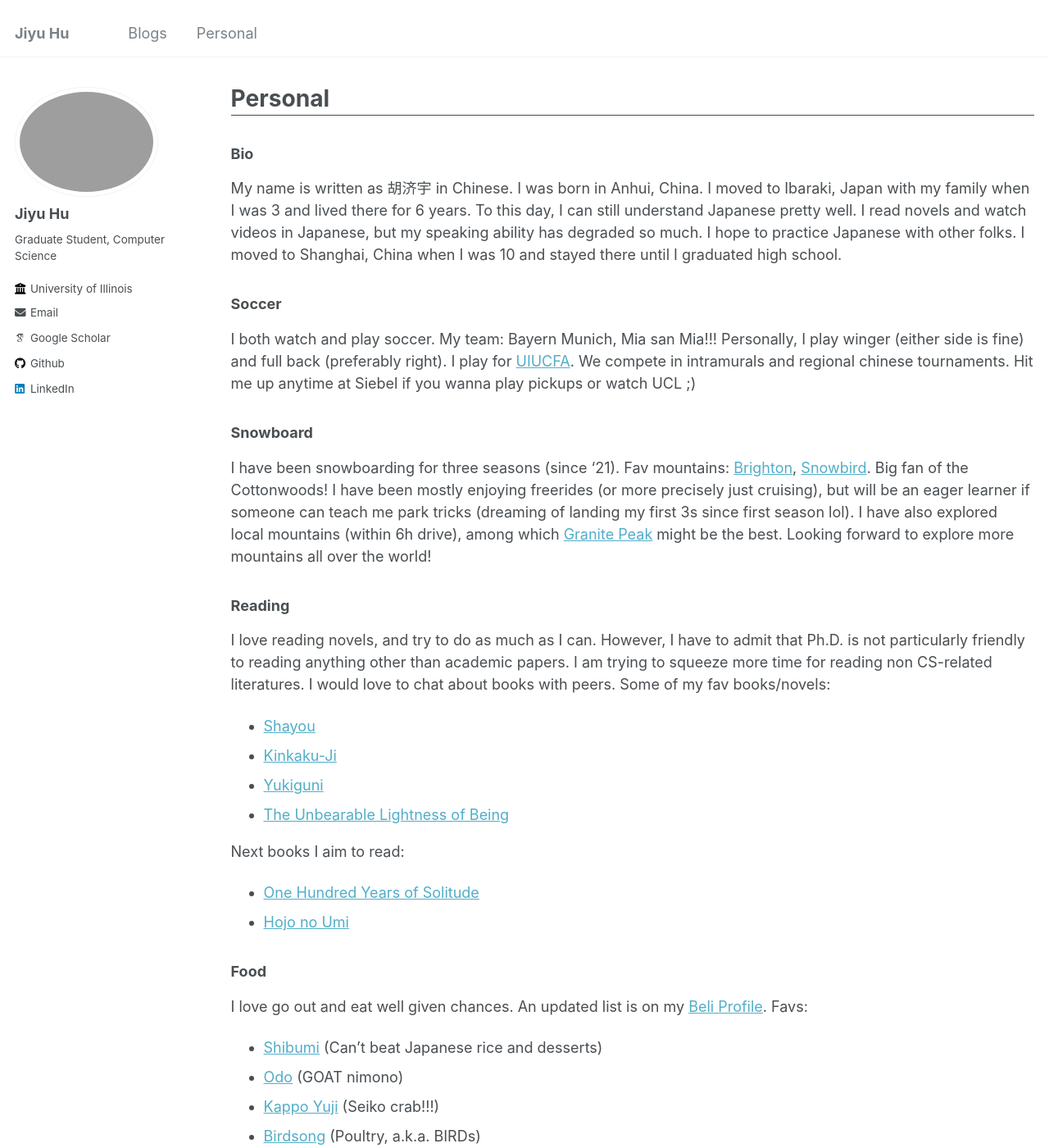
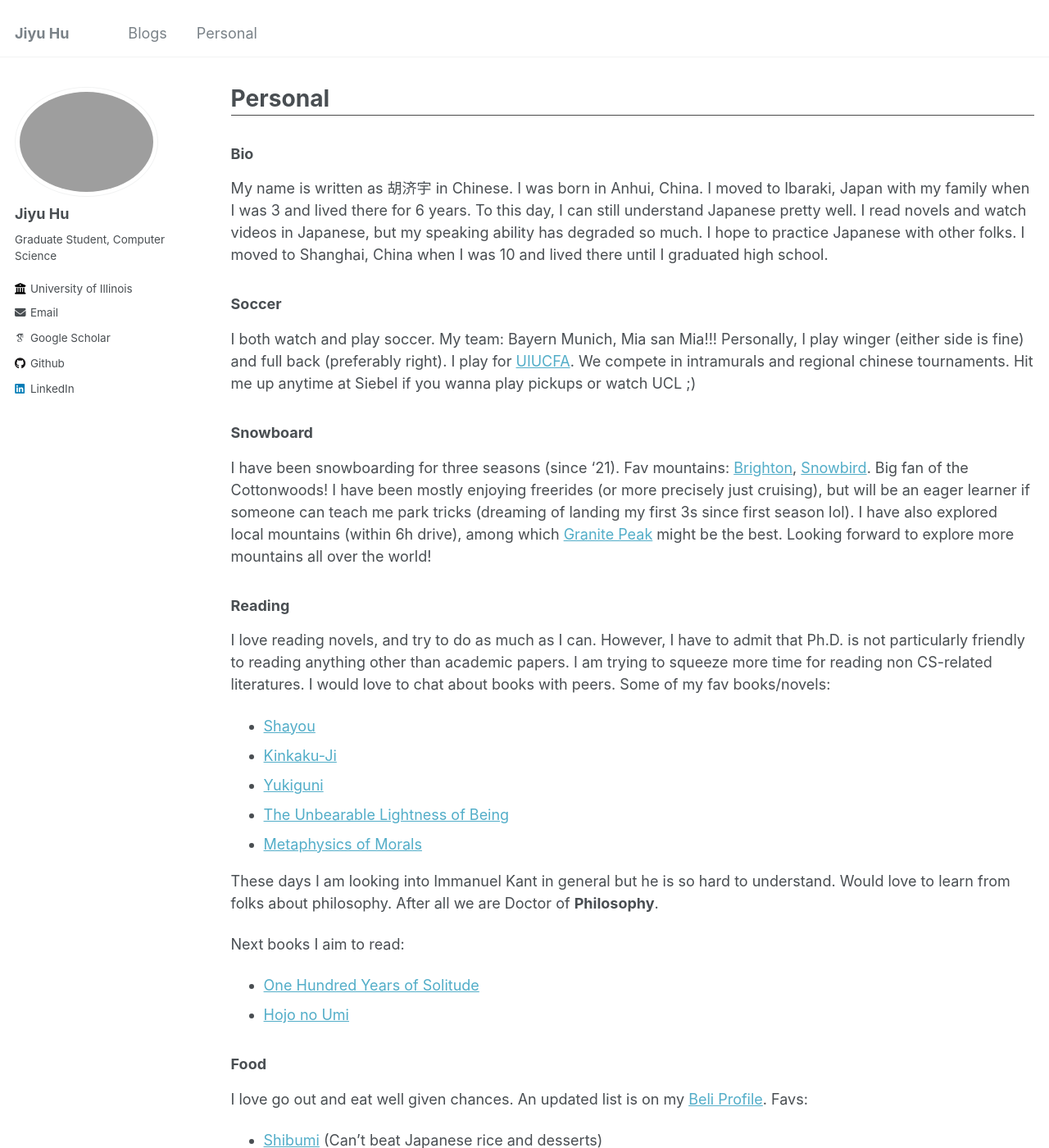
Before and after one commit to JiyuuuHuuu/JiyuuuHuuu.github.io, a Jekyll site: the page built from _pages/personal.md, in a window 1280 px wide and 1400 px high. Shown: the whole window at 82% size. Built offline with Jekyll 4.4.1, drawn with Linux system fonts in a browser that asks for light colours; some web fonts are replaced.

Commit message:
update prism

```diff
--- a/_pages/personal.md
+++ b/_pages/personal.md
@@ -5,7 +5,7 @@ permalink: /personal/
 author_profile: true
 ---
 ### Bio
-My name is written as 胡济宇 in Chinese. I was born in Anhui, China. I moved to Ibaraki, Japan with my family when I was 3 and lived there for 6 years. To this day, I can still understand Japanese pretty well. I read novels and watch videos in Japanese, but my speaking ability has degraded so much. I hope to practice Japanese with other folks. I moved to Shanghai, China when I was 10 and stayed there until I graduated high school.
+My name is written as 胡济宇 in Chinese. I was born in Anhui, China. I moved to Ibaraki, Japan with my family when I was 3 and lived there for 6 years. To this day, I can still understand Japanese pretty well. I read novels and watch videos in Japanese, but my speaking ability has degraded so much. I hope to practice Japanese with other folks. I moved to Shanghai, China when I was 10 and lived there until I graduated high school.
 
 ### Soccer
 I both watch and play soccer. My team: Bayern Munich, Mia san Mia!!! Personally, I play winger (either side is fine) and full back (preferably right). I play for [UIUCFA](https://www.instagram.com/cfa_uiuc/). We compete in intramurals and regional chinese tournaments. Hit me up anytime at Siebel if you wanna play pickups or watch UCL ;)
@@ -19,6 +19,9 @@ I love reading novels, and try to do as much as I can. However, I have to admit
 * [Kinkaku-Ji](https://en.wikipedia.org/wiki/The_Temple_of_the_Golden_Pavilion)
 * [Yukiguni](https://en.wikipedia.org/wiki/Snow_Country)
 * [The Unbearable Lightness of Being](https://en.wikipedia.org/wiki/The_Unbearable_Lightness_of_Being)
+* [Metaphysics of Morals](https://en.wikipedia.org/wiki/Metaphysics_of_Morals)
+
+These days I am looking into Immanuel Kant in general but he is so hard to understand. Would love to learn from folks about philosophy. After all we are Doctor of **Philosophy**.
 
 Next books I aim to read:
 * [One Hundred Years of Solitude](https://en.wikipedia.org/wiki/One_Hundred_Years_of_Solitude)
```
Also changed, not shown: AGENTS.md (+12 -0 lines), _publications/2026-11-05-Disk-Based-LSMs-An-Unexpectedly-Good-Index-For-Partly-Coherent-CXL-Memory.md (+0 -1 lines), 2 other files.
